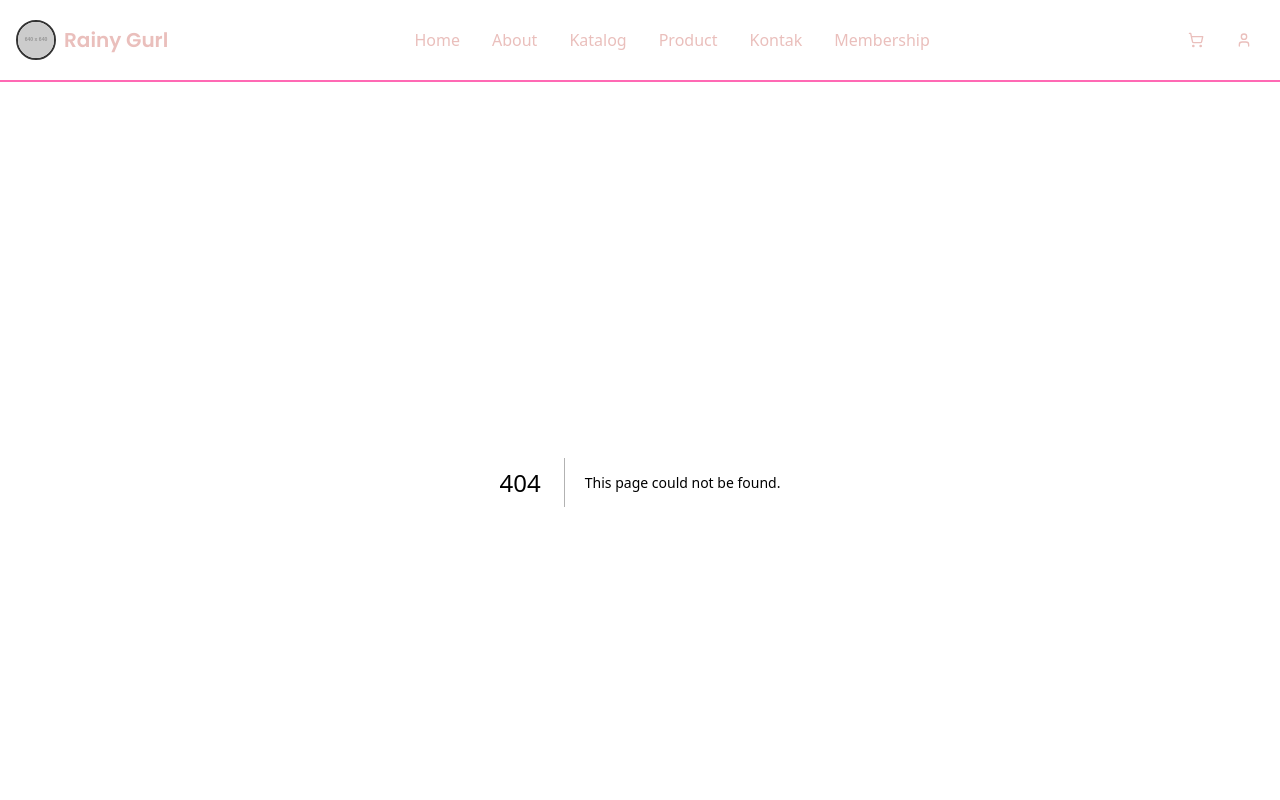
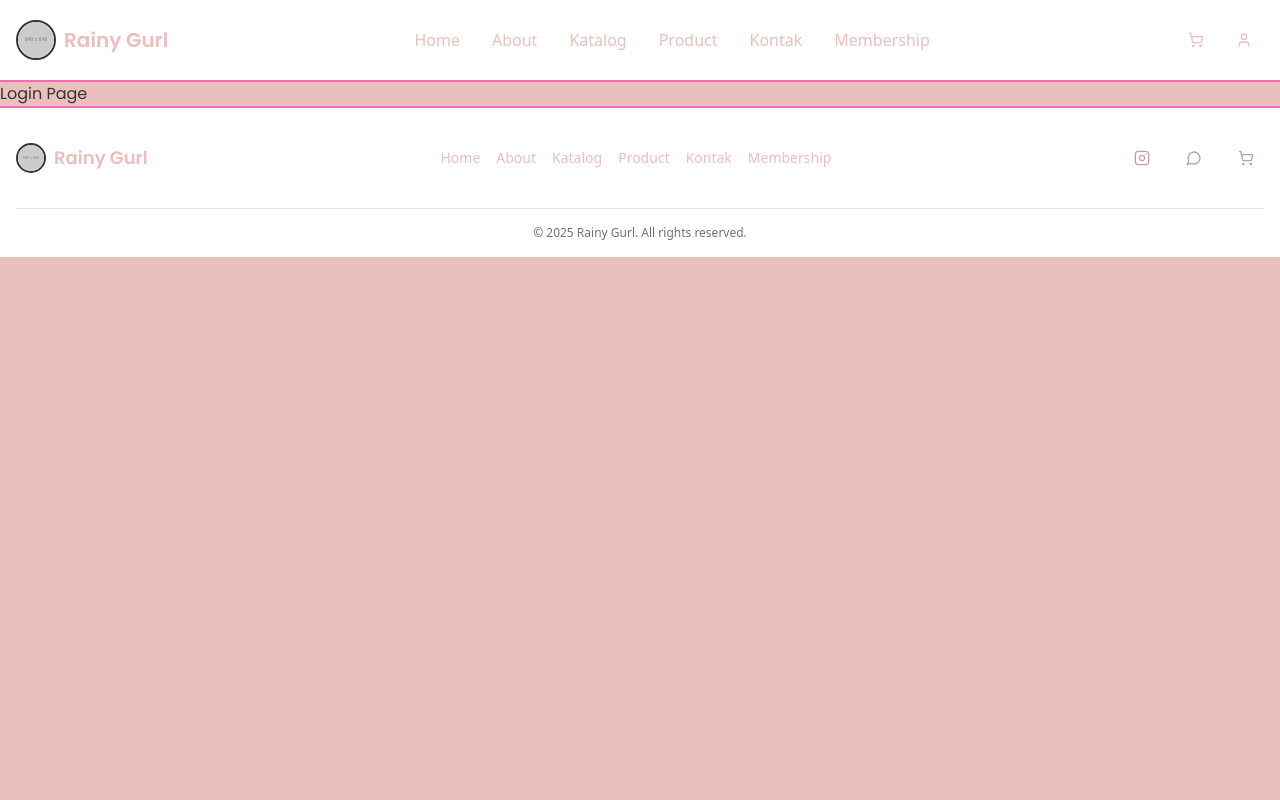
Before and after one commit to akbar-dzikri/rainy-gurl-next, a Next.js app: page /auth in a window 1280 px wide. Before the commit this address had no page. Shown: the top 800 px of the page. Built offline with nearby package versions, Linux system fonts and the light colour scheme.

Commit message:
menambahkan page auth untuk autentikasi user

```diff
--- /dev/null
+++ b/src/app/auth/page.tsx
@@ -0,0 +1,3 @@
+export default function AuthPage() {
+  return <h1>Login Page</h1>;
+}
```
